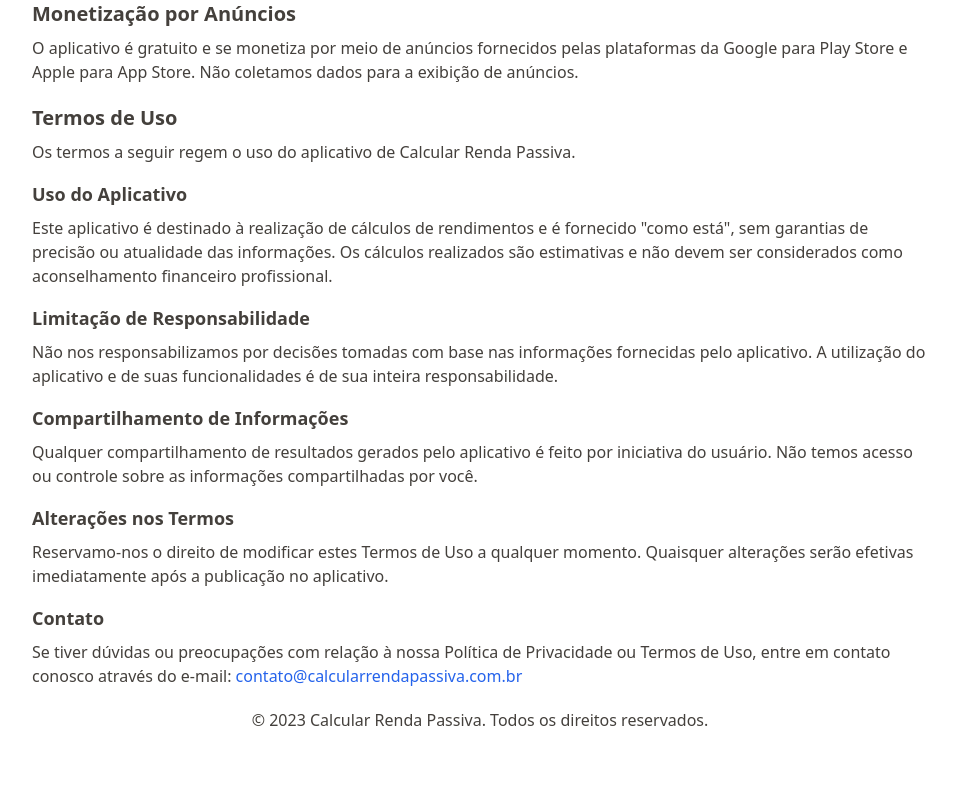
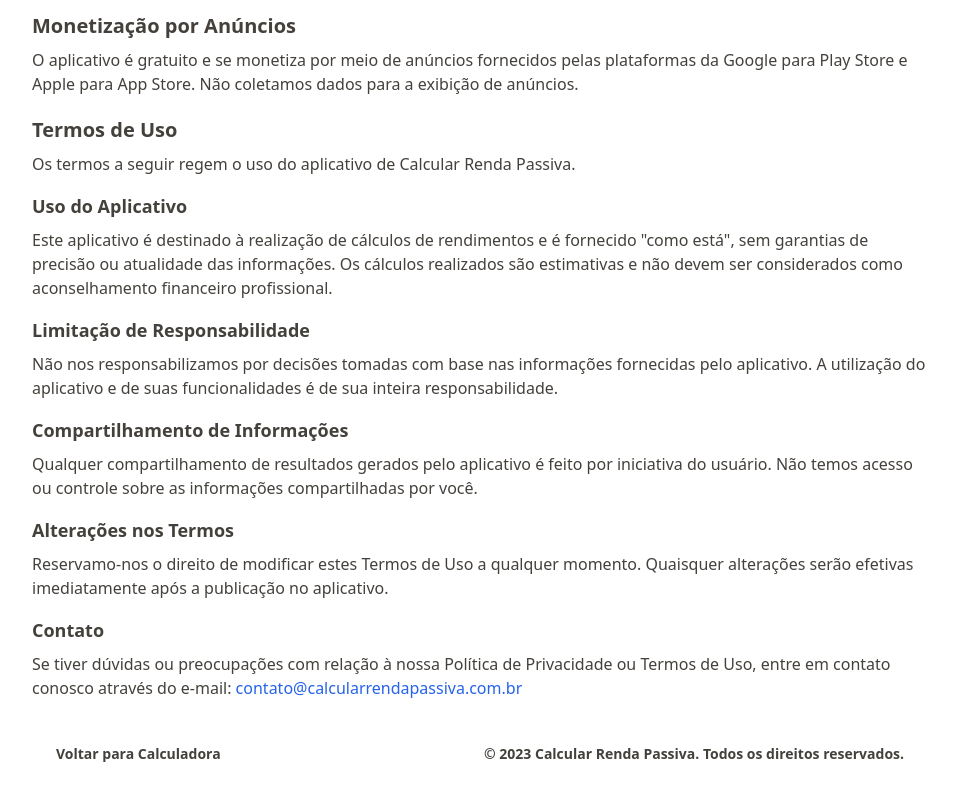
Before and after one commit to cwrsiqueira/calcularrendapassiva, a Next.js app: page /politica-de-privacidade in a window 1280 px wide. Shown: the part 464-1264 px from the top of the page, without its empty margins (160-1116 px from the left). Before the commit the page ends 1208 px from the top, so only its background shows below. Built offline with nearby package versions, Linux system fonts and the light colour scheme.

Commit message:
Incluído links para alternar entre as páginas

```diff
--- a/app/page.tsx
+++ b/app/page.tsx
@@ -504,6 +504,11 @@
               </div>
 
             </div>
+
+            <div className="flex flex-col sm:flex-row items-center justify-between p-4 mt-4 font-semibold text-sm">
+              <a className="m-2" href="/politica-de-privacidade">Políticas de Privacidade e Termos de uso</a>
+              <p className="m-2">© {new Date().getFullYear()} Calcular Renda Passiva. Todos os direitos reservados.</p>
+            </div>
           </div>
         </div>
       </div>
--- a/app/politica-de-privacidade/page.tsx
+++ b/app/politica-de-privacidade/page.tsx
@@ -1,6 +1,6 @@
 const politicaDePrivacidade = () => {
     return (
-        <div>
+        <div className="p-2 sm:p-3">
             <div className="mx-auto mt-20 max-w-4xl">
                 <h1 className="text-center text-3xl font-bold mb-5">Política de Privacidade e Termos de Uso</h1>
 
@@ -48,7 +48,10 @@
                     contato conosco através do e-mail: <a href="mailto:contato@calcularrendapassiva.com.br" className="text-blue-600 hover:underline">contato@calcularrendapassiva.com.br</a></p>
 
                 <footer className="mt-5 mb-3 text-center">
-                    <p>© {new Date().getFullYear()} Calcular Renda Passiva. Todos os direitos reservados.</p>
+                    <div className="flex flex-col sm:flex-row items-center justify-between p-4 mt-4 font-semibold text-sm">
+                        <a className="m-2" href="/">Voltar para Calculadora</a>
+                        <p className="m-2">© {new Date().getFullYear()} Calcular Renda Passiva. Todos os direitos reservados.</p>
+                    </div>
                 </footer>
             </div>
 
```
